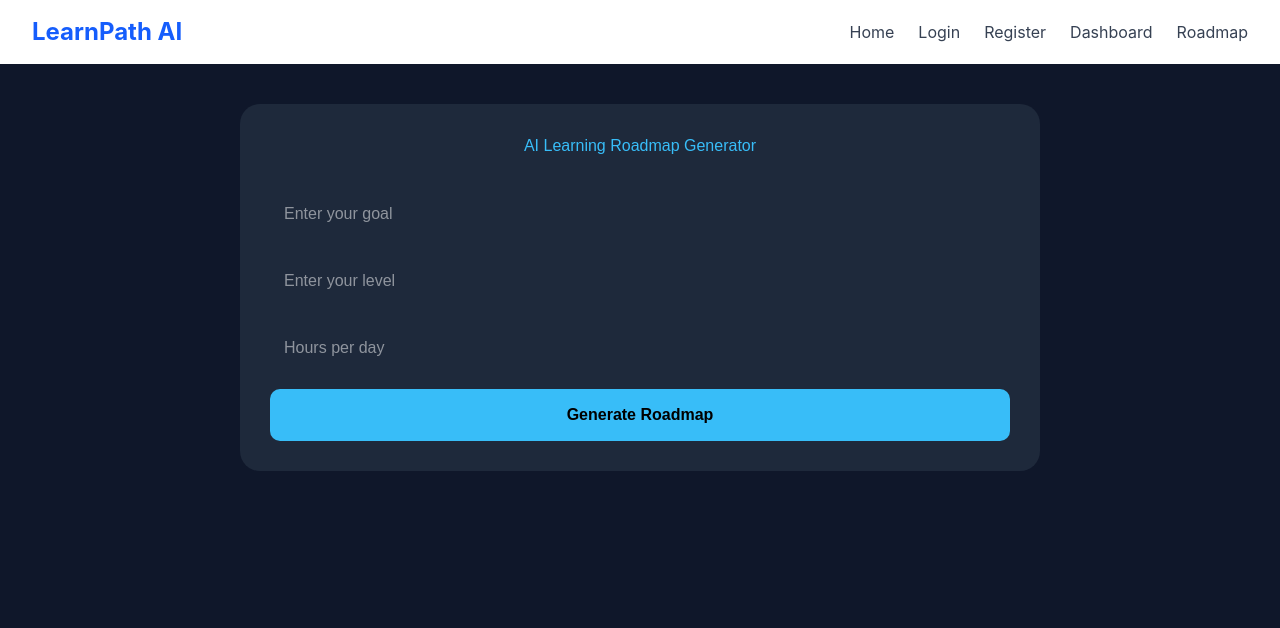
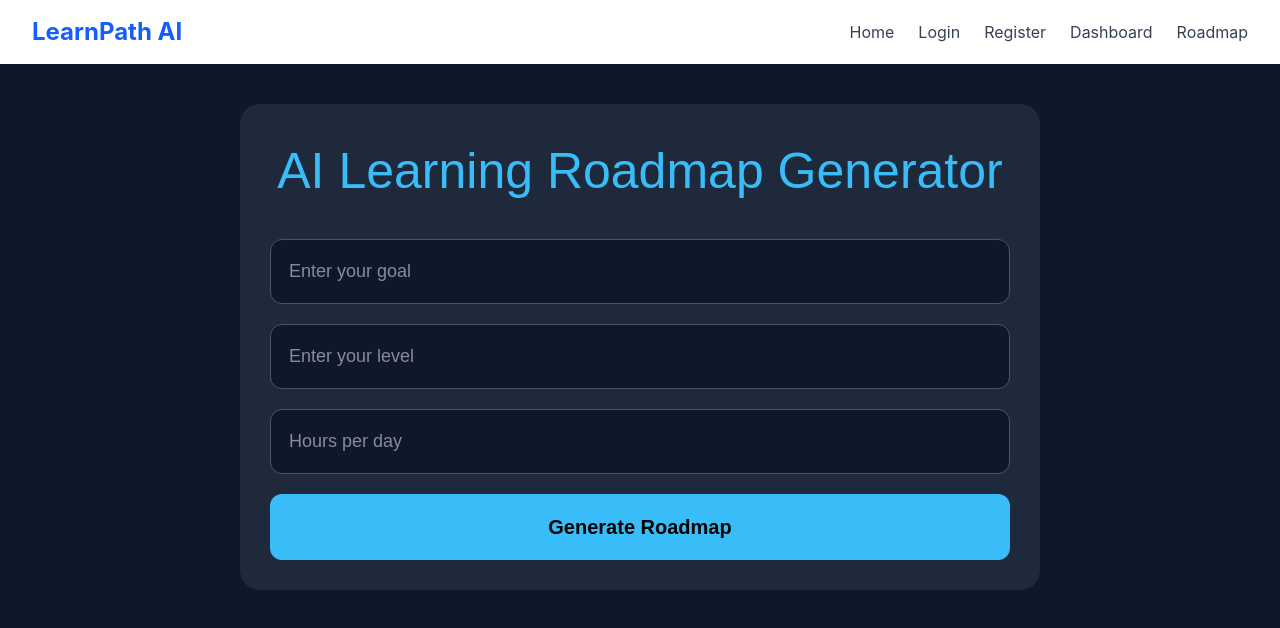
Before and after one commit to ruthika1523/LearningRoadmap, a React app in the folder frontend/: page /roadmap in a window 1280 px wide. Shown: the top 628 px of the page. Built offline with nearby package versions, Linux system fonts and the light colour scheme; the HTML template or start-up script is replaced by a standard one.

Commit message:
Update Roadmap.jsx

```diff
--- a/frontend/src/pages/Roadmap.jsx
+++ b/frontend/src/pages/Roadmap.jsx
@@ -9,6 +9,7 @@ function Roadmap() {
   const [roadmap, setRoadmap] = useState([]);
   const [loading, setLoading] = useState(false);
 
+  // LOAD SAVED ROADMAP
   useEffect(() => {
 
     const savedRoadmap =
@@ -20,6 +21,7 @@ function Roadmap() {
 
   }, []);
 
+  // SAVE ROADMAP
   useEffect(() => {
 
     localStorage.setItem(
@@ -29,6 +31,7 @@ function Roadmap() {
 
   }, [roadmap]);
 
+  // CALCULATE PROGRESS
   const completedSteps = roadmap.filter(
     (step) => step.completed
   ).length;
@@ -38,6 +41,7 @@ function Roadmap() {
       ? (completedSteps / roadmap.length) * 100
       : 0;
 
+  // TOGGLE CHECKBOX
   const toggleComplete = (index) => {
 
     const updatedRoadmap = [...roadmap];
@@ -48,6 +52,7 @@ function Roadmap() {
     setRoadmap(updatedRoadmap);
   };
 
+  // GENERATE ROADMAP
   const handleSubmit = async (e) => {
 
     e.preventDefault();
@@ -57,7 +62,7 @@ function Roadmap() {
     try {
 
       const response = await axios.post(
-      "http://localhost:5000/generate-roadmap",
+        "https://learningroadmap.onrender.com/generate-roadmap",
         {
           goal,
           level,
@@ -65,7 +70,7 @@ function Roadmap() {
         }
       );
 
-    // ADD completed FIELD BACK
+      // ADD completed FIELD
       const updatedRoadmap =
         response.data.map((step) => ({
           ...step,
@@ -78,6 +83,8 @@ function Roadmap() {
 
       console.log(error);
 
+      alert("Backend not connected");
+
     } finally {
 
       setLoading(false);
@@ -85,6 +92,7 @@ function Roadmap() {
     }
 
   };
+
   return (
 
     <div
@@ -112,6 +120,7 @@ function Roadmap() {
             textAlign: "center",
             color: "#38bdf8",
             marginBottom: "30px",
+            fontSize: "50px",
           }}
         >
           AI Learning Roadmap Generator
@@ -165,11 +174,15 @@ function Roadmap() {
 
         {roadmap.length > 0 && (
 
-          <div style={{ marginTop: "30px" }}>
+          <div style={{ marginTop: "40px" }}>
 
-            <h3>
+            <h2
+              style={{
+                marginBottom: "15px",
+              }}
+            >
               Progress: {Math.round(progress)}%
-            </h3>
+            </h2>
 
             <div
               style={{
@@ -187,6 +200,7 @@ function Roadmap() {
                   width: `${progress}%`,
                   height: "100%",
                   background: "#38bdf8",
+                  transition: "0.3s",
                 }}
               ></div>
 
@@ -206,8 +220,9 @@ function Roadmap() {
                     toggleComplete(index)
                   }
                   style={{
-                    width: "20px",
-                    height: "20px",
+                    width: "22px",
+                    height: "22px",
+                    cursor: "pointer",
                   }}
                 />
 
@@ -222,6 +237,8 @@ function Roadmap() {
                       step.completed
                         ? "#94a3b8"
                         : "white",
+
+                    margin: 0,
                   }}
                 >
                   {step.title}
@@ -245,22 +262,26 @@ function Roadmap() {
 
 const inputStyle = {
   width: "100%",
-  padding: "14px",
-  marginBottom: "15px",
-  borderRadius: "10px",
-  border: "none",
-  fontSize: "16px",
+  padding: "18px",
+  marginBottom: "20px",
+  borderRadius: "12px",
+  border: "1px solid #475569",
+  background: "#0f172a",
+  color: "white",
+  fontSize: "18px",
+  outline: "none",
+  boxSizing: "border-box",
 };
 
 const buttonStyle = {
   width: "100%",
-  padding: "14px",
+  padding: "18px",
   background: "#38bdf8",
   border: "none",
-  borderRadius: "10px",
+  borderRadius: "12px",
   color: "black",
   fontWeight: "bold",
-  fontSize: "16px",
+  fontSize: "20px",
   cursor: "pointer",
 };
 
```
Lines whose indentation alone changed are shown as unchanged.
